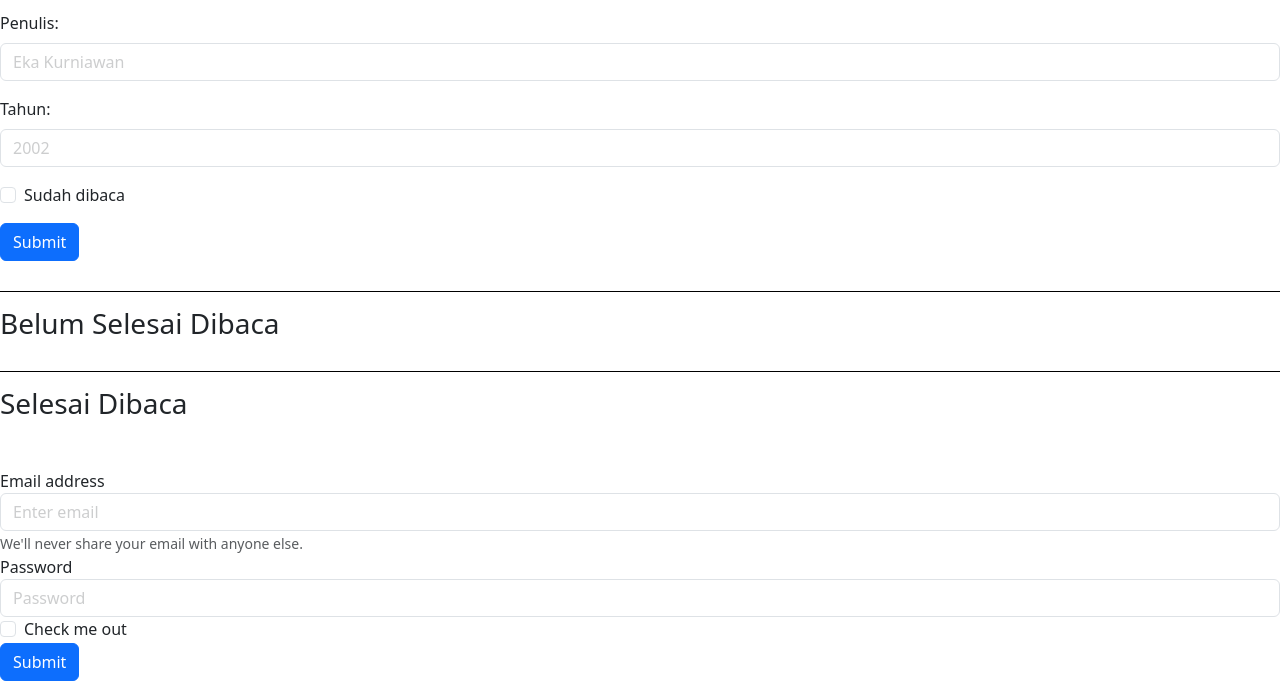
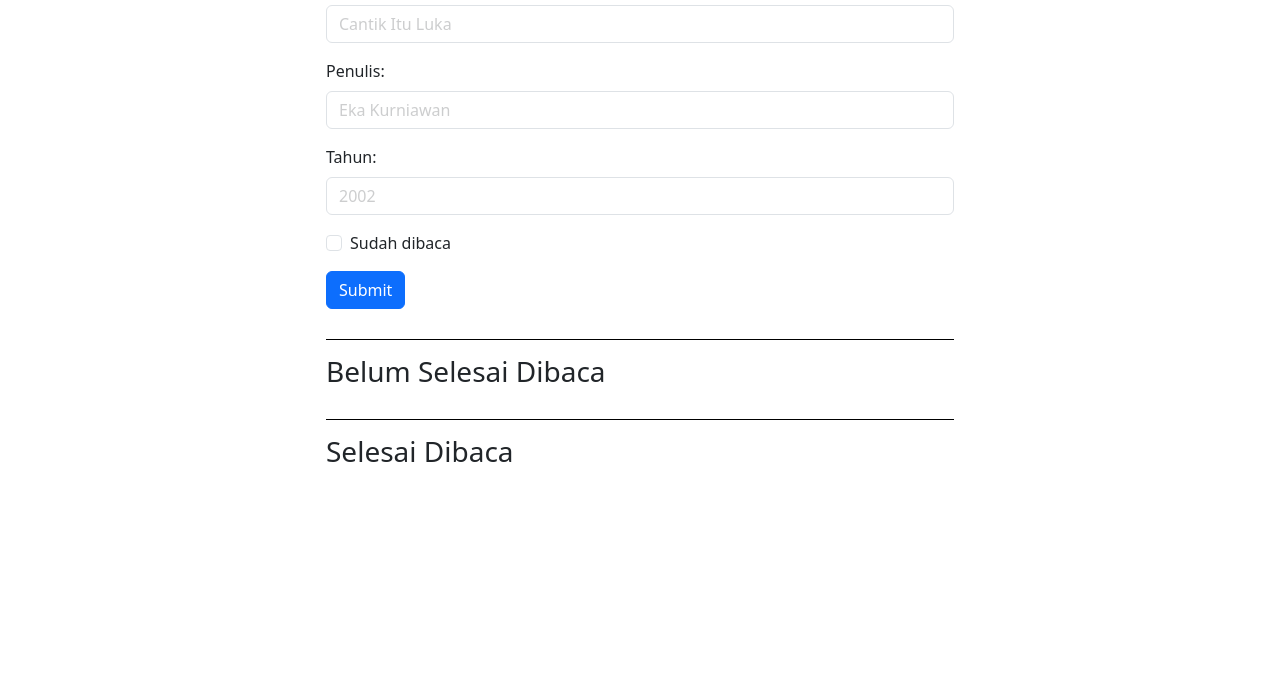
Before and after one commit to masuden0000/Bookshelf_App, a plain HTML site: page index.html in a window 1280 px wide. Shown: the part 131-812 px from the top of the page. Drawn offline with nearby package versions, Linux system fonts and the light colour scheme; some packages are replaced by stand-ins of ours; a script that the page names is missing.

Commit message:
update html

```diff
--- a/index.html
+++ b/index.html
@@ -14,11 +14,8 @@
 </head>
 
 <body>
-    <div class="">
-        <div id="welcome">
-            <h1 id="welcomeWords">Selamat Datang! &#9995;</h1>
-        </div>
-        <div class="mb-5">
+    <div class="container-fluid mt-5">
+        <div class="col-md-6 offset-3 mb-5">
             <!-- FORM  START -->
             <h1 class="text-center">Bookshelf App</h1>
             <form id="bookForm">
@@ -59,23 +56,6 @@
             <!-- FORM END -->
         </div>
     </div>
-    <form>
-        <div class="form-group">
-            <label for="exampleInputEmail1">Email address</label>
-            <input type="email" class="form-control" id="exampleInputEmail1" aria-describedby="emailHelp"
-                placeholder="Enter email">
-            <small id="emailHelp" class="form-text text-muted">We'll never share your email with anyone else.</small>
-        </div>
-        <div class="form-group">
-            <label for="exampleInputPassword1">Password</label>
-            <input type="password" class="form-control" id="exampleInputPassword1" placeholder="Password">
-        </div>
-        <div class="form-check">
-            <input type="checkbox" class="form-check-input" id="exampleCheck1">
-            <label class="form-check-label" for="exampleCheck1">Check me out</label>
-        </div>
-        <button type="submit" class="btn btn-primary">Submit</button>
-    </form>
 
     <script src="https://cdn.jsdelivr.net/npm/bootstrap@5.3.2/dist/js/bootstrap.bundle.min.js"
         integrity="sha384-C6RzsynM9kWDrMNeT87bh95OGNyZPhcTNXj1NW7RuBCsyN/o0jlpcV8Qyq46cDfL" crossorigin="anonymous">
```
